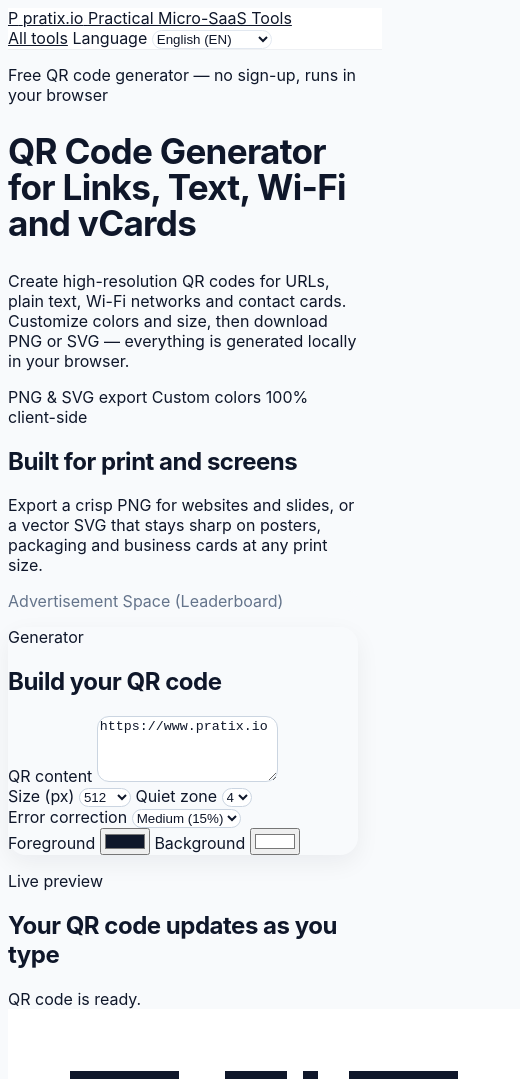
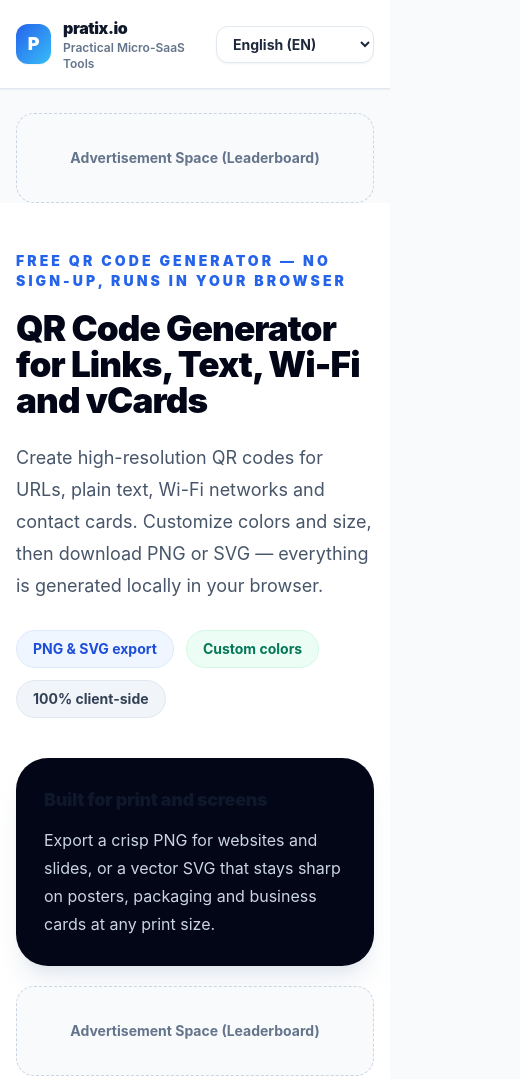
Before and after one commit to pratix-source/main-site, a website: page tools/qr-code-generator.html in a window 390 px wide. Shown: the top 1079 px of the page, 520 px wide, since content can reach past the window. Drawn offline with nearby package versions, Linux system fonts and the light colour scheme.

Commit message:
Fix QR tool rendering: load Tailwind via script tag, neutralize shared main width rule, add 3 ad slots, localize language switch

```diff
--- a/tools/qr-code-generator.html
+++ b/tools/qr-code-generator.html
@@ -17,11 +17,12 @@
 <meta name="twitter:card" content="summary" />
 <meta name="twitter:title" content="Free QR Code Generator for Links, Text, Wi-Fi and vCards | Pratix.io" />
 <meta name="twitter:description" content="Create high-resolution QR codes for URLs, text, Wi-Fi and contact cards. Customize colors and size, then download PNG or SVG — right in your browser." />
-<link rel="stylesheet" href="https://cdn.tailwindcss.com" />
+<script src="https://cdn.tailwindcss.com"></script>
 <link rel="stylesheet" href="/pratix-standard.css" />
 <style>
   html { scroll-behavior: smooth; }
   body { font-family: Inter, ui-sans-serif, system-ui, -apple-system, BlinkMacSystemFont, "Segoe UI", sans-serif; }
+  main { width: auto !important; margin-inline: 0 !important; }
   h1[data-i18n="heroTitle"] { font-size: clamp(2.2rem, 5vw, 3.6rem); line-height: 1.02; overflow-wrap: anywhere; }
   .qr-canvas { image-rendering: pixelated; }
   @media (max-width: 640px) { h1[data-i18n="heroTitle"] { font-size: clamp(1.9rem, 9vw, 2.6rem); } }
@@ -60,6 +61,9 @@
 </header>
 
 <main>
+  <div class="mx-auto max-w-7xl px-4 pt-6 sm:px-6 lg:px-8">
+    <div class="ad-slot flex min-h-[90px] items-center justify-center rounded-3xl border border-dashed border-slate-300 bg-white p-6 text-center text-sm font-bold text-slate-500"><span data-i18n="adTop">Advertisement Space (Leaderboard)</span></div>
+  </div>
   <section class="border-b border-slate-200 bg-white">
     <div class="mx-auto grid max-w-7xl gap-10 px-4 py-12 sm:px-6 lg:grid-cols-[1.15fr_.85fr] lg:px-8 lg:py-16">
       <div>
@@ -163,6 +167,8 @@
         </div>
       </aside>
     </div>
+
+    <div class="ad-slot mt-8 flex min-h-[90px] items-center justify-center rounded-3xl border border-dashed border-slate-300 bg-white p-6 text-center text-sm font-bold text-slate-500"><span data-i18n="adTop">Advertisement Space (Leaderboard)</span></div>
   </section>
 
   <section class="border-y border-slate-200 bg-white">
@@ -204,6 +210,10 @@
     </div>
   </section>
 </main>
+
+<div class="mx-auto max-w-7xl px-4 pb-12 sm:px-6 lg:px-8">
+  <div class="ad-slot flex min-h-[90px] items-center justify-center rounded-3xl border border-dashed border-slate-300 bg-white p-6 text-center text-sm font-bold text-slate-500"><span data-i18n="adTop">Advertisement Space (Leaderboard)</span></div>
+</div>
 
 <footer class="border-t border-slate-200 bg-white">
   <div class="mx-auto flex max-w-7xl flex-col gap-4 px-4 py-8 text-sm text-slate-600 sm:px-6 lg:flex-row lg:items-center lg:justify-between lg:px-8">
@@ -368,6 +378,9 @@
       segments[0] = lang;
       segments[1] = SLUGS[lang];
       window.history.replaceState(null, '', '/' + segments.join('/') + '/');
+    } else {
+      window.location.assign('https://www.pratix.io/' + lang + '/' + SLUGS[lang] + '/');
+      return;
     }
     applyI18n();
     render();
```
